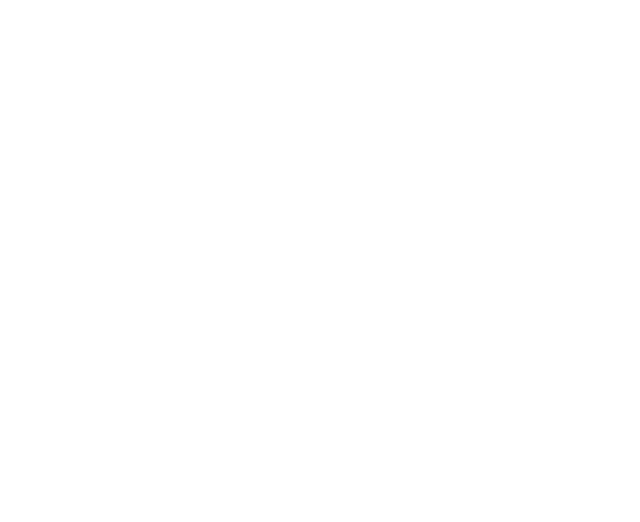
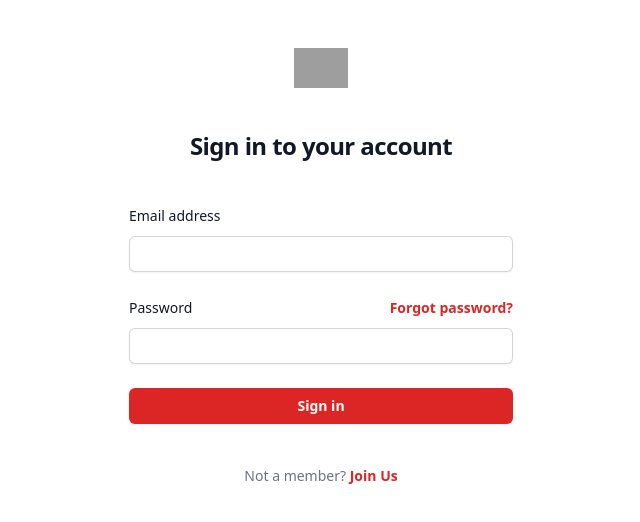
Before and after one commit to IAyseKaya/GymProject, a React (Create React App) app in the folder gym-project/: page /login in a window 1280 px wide. Before the commit this address had no page. Shown: the top 522 px of the page, without its empty margins (319-959 px from the left). Built offline with nearby package versions, Linux system fonts and the light colour scheme; grey boxes are pictures that could not be loaded.

Commit message:
login-page eklendi

```diff
--- a/gym-project/src/App.js
+++ b/gym-project/src/App.js
@@ -1,5 +1,6 @@
 import "./App.css";
 import MainPage from "./MainPage/main-page.jsx";
+import Login from "./components/login";
 import {BrowserRouter,Routes,Route} from "react-router-dom";
 
 function App() {
@@ -10,6 +11,7 @@
 
         <Routes>
           <Route index element={<MainPage/>}/>
+          <Route path="login" element={<Login/>}/>
         </Routes>
 
       </BrowserRouter>
--- /dev/null
+++ b/gym-project/src/components/login.jsx
@@ -0,0 +1,80 @@
+function login() {
+
+return(
+    <div className="login">
+      <div className="flex min-h-full flex-1 flex-col justify-center px-6 py-12 lg:px-8">
+        <div className="sm:mx-auto sm:w-full sm:max-w-sm">
+          <img
+            className="mx-auto h-10 w-auto"
+            src="https://media.discordapp.net/attachments/988883199209926710/1146903215053484042/pngaaa.com-2946803.png"
+            alt="Your Company"
+          />
+          <h2 className="mt-10 text-center text-2xl font-bold leading-9 tracking-tight text-gray-900">
+            Sign in to your account
+          </h2>
+        </div>
+
+        <div className="mt-10 sm:mx-auto sm:w-full sm:max-w-sm">
+          <form className="space-y-6" action="#" method="POST">
+            <div>
+              <label htmlFor="email" className="block text-sm font-medium leading-6 text-gray-900">
+                Email address
+              </label>
+              <div className="mt-2">
+                <input
+                  id="email"
+                  name="email"
+                  type="email"
+                  autoComplete="email"
+                  required
+                  className="block w-full rounded-md border-0 py-1.5 text-gray-900 shadow-sm ring-1 ring-inset ring-gray-300 placeholder:text-gray-400 focus:ring-2 focus:ring-inset focus:ring-indigo-600 sm:text-sm sm:leading-6"
+                />
+              </div>
+            </div>
+
+            <div>
+              <div className="flex items-center justify-between">
+                <label htmlFor="password" className="block text-sm font-medium leading-6 text-gray-900">
+                  Password
+                </label>
+                <div className="text-sm">
+                  <a href="#" className="font-semibold text-red-600 hover:text-gray-500">
+                    Forgot password?
+                  </a>
+                </div>
+              </div>
+              <div className="mt-2">
+                <input
+                  id="password"
+                  name="password"
+                  type="password"
+                  autoComplete="current-password"
+                  required
+                  className="block w-full rounded-md border-0 py-1.5 text-gray-900 shadow-sm ring-1 ring-inset ring-gray-300 placeholder:text-gray-400 focus:ring-2 focus:ring-inset focus:ring-red-600 sm:text-sm sm:leading-6"
+                />
+              </div>
+            </div>
+
+            <div>
+              <button
+                type="submit"
+                className="flex w-full justify-center rounded-md bg-red-600 px-3 py-1.5 text-sm font-semibold leading-6 text-white shadow-sm hover:bg-red-500 focus-visible:outline focus-visible:outline-2 focus-visible:outline-offset-2 focus-visible:outline-red-600"
+              >
+                Sign in
+              </button>
+            </div>
+          </form>
+
+          <p className="mt-10 text-center text-sm text-gray-500">
+            Not a member?{' '}
+            <a href="/" className="font-semibold leading-6 text-red-600 hover:text-red-500">
+              Join Us
+            </a>
+          </p>
+        </div>
+      </div>
+    </div>
+);
+
+}
+export default login;;
```
